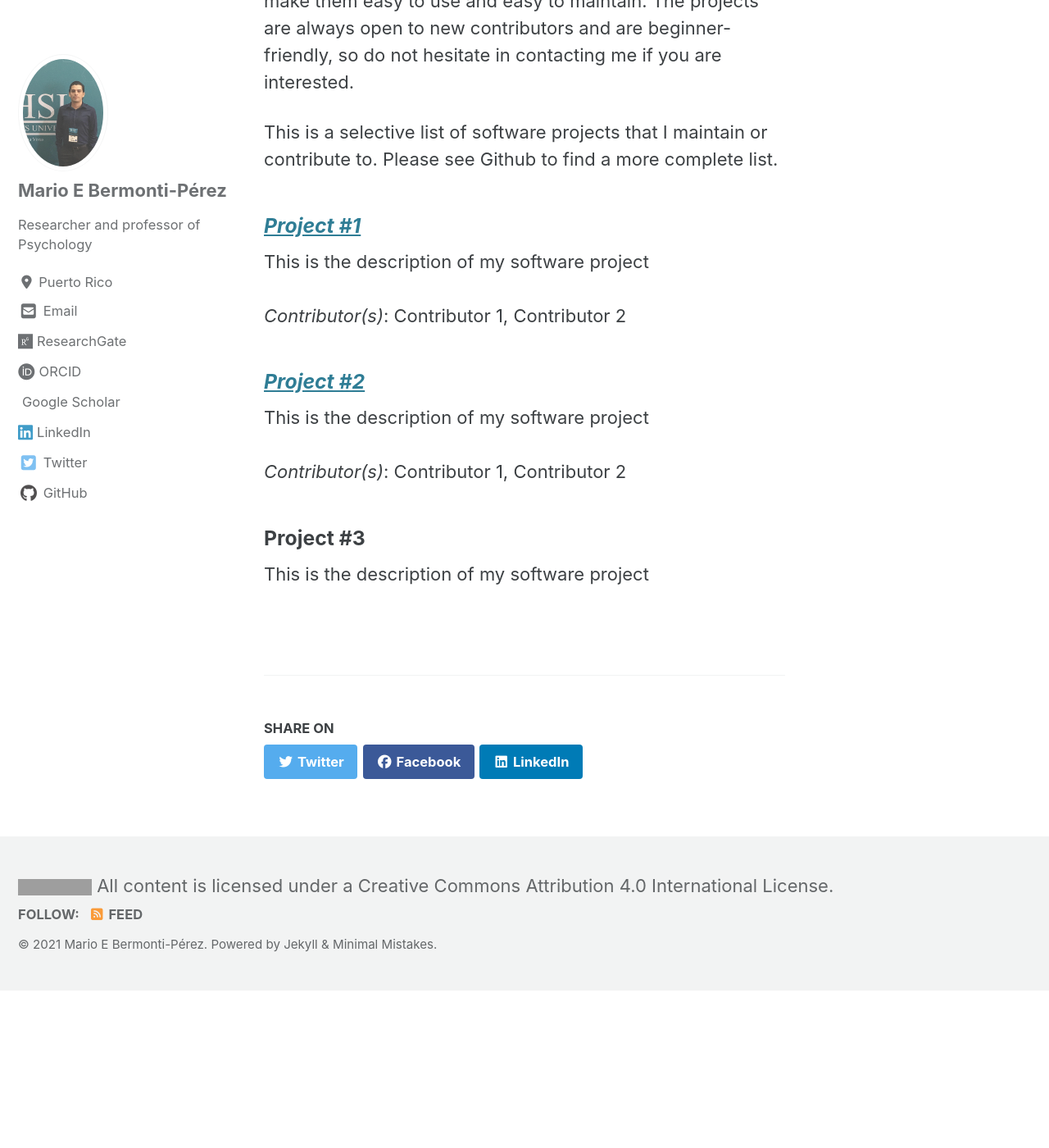
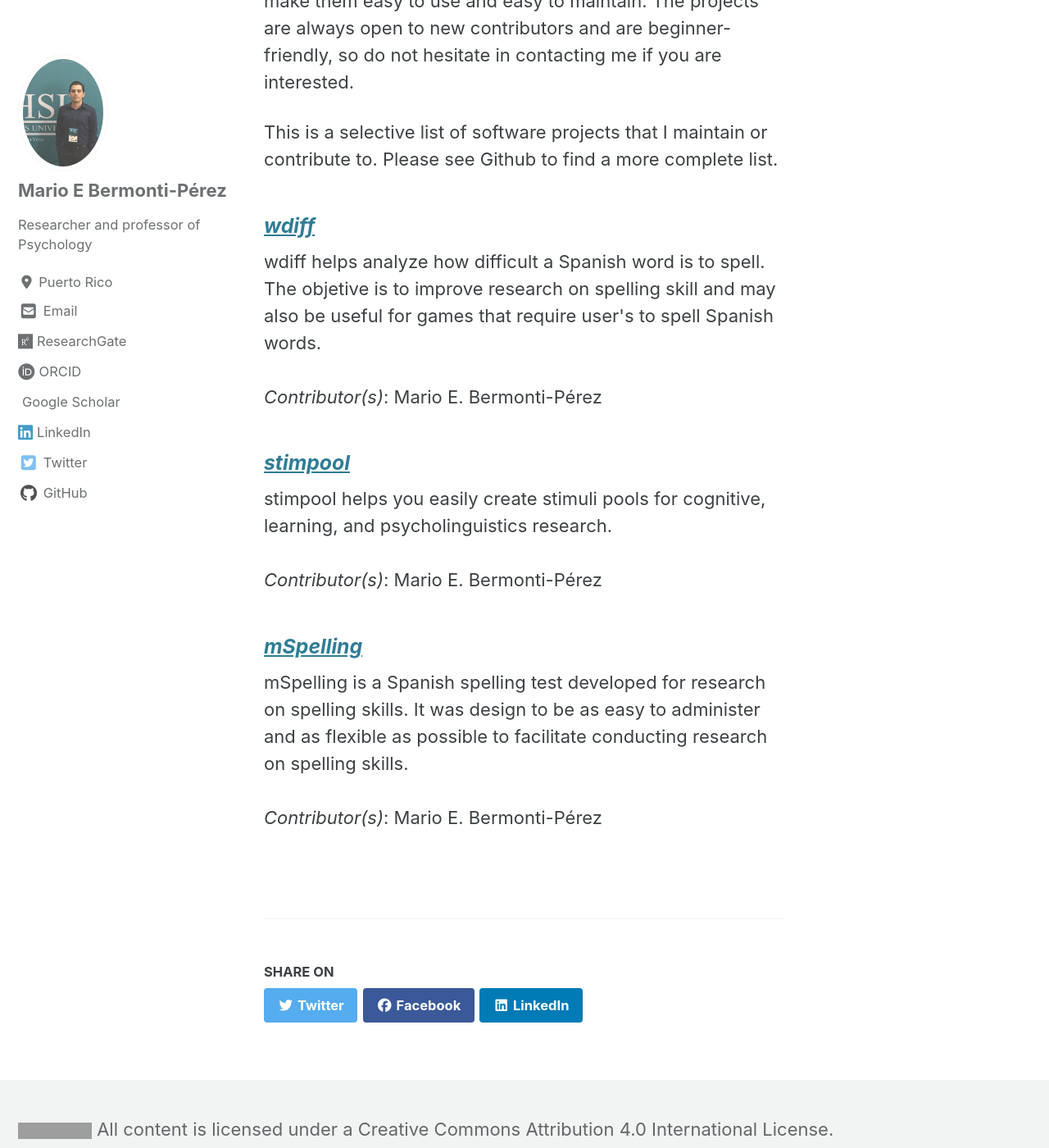
Before and after one commit to mario-bermonti/mario-bermonti.github.io, a Jekyll site: the page built from _pages/software.md, in a window 1280 px wide and 1400 px high, scrolled down 686 px. Shown: the whole window at 82% size. Built offline with Jekyll 4.4.1, drawn with Linux system fonts in a browser that asks for light colours; cached includes are drawn as plain includes; nearby versions of some CDN libraries; a style sheet for code colours, icons or effects is not loaded; before the commit the page ends 1894 px from its top, so only the background shows below that; grey boxes are pictures that could not be loaded.

Commit message:
Add list of software projects

```diff
--- a/_data/software.yml
+++ b/_data/software.yml
@@ -1,16 +1,17 @@
-- name: "Project #1"
+- name: "wdiff"
   description:
-    This is the description of my software project
-  contributors: Contributor 1, Contributor 2
-  url_or_doi: "https://github.com/"
+    wdiff helps analyze how difficult a Spanish word is to spell. The objetive is to improve research on spelling skill and may also be useful for games that require user's to spell Spanish words.
+  contributors: "Mario E. Bermonti-Pérez"
+  url_or_doi: "https://github.com/mario-bermonti/wdiff"
 
-- name: "Project #2"
+- name: "stimpool"
   description:
-    This is the description of my software project
-  contributors: Contributor 1, Contributor 2
-  url_or_doi: "https://github.com/"
+    stimpool helps you easily create stimuli pools for cognitive, learning, and psycholinguistics research.
+  contributors: "Mario E. Bermonti-Pérez"
+  url_or_doi: "https://github.com/mario-bermonti/stimpool"
 
-
-- name: "Project #3"
+- name: "mSpelling"
   description:
-    This is the description of my software project
+    mSpelling is a Spanish spelling test developed for research on spelling skills. It was design to be as easy to administer and as flexible as possible to facilitate conducting research on spelling skills.
+  contributors: "Mario E. Bermonti-Pérez"
+  url_or_doi: "https://github.com/mario-bermonti/mspelling"
```
